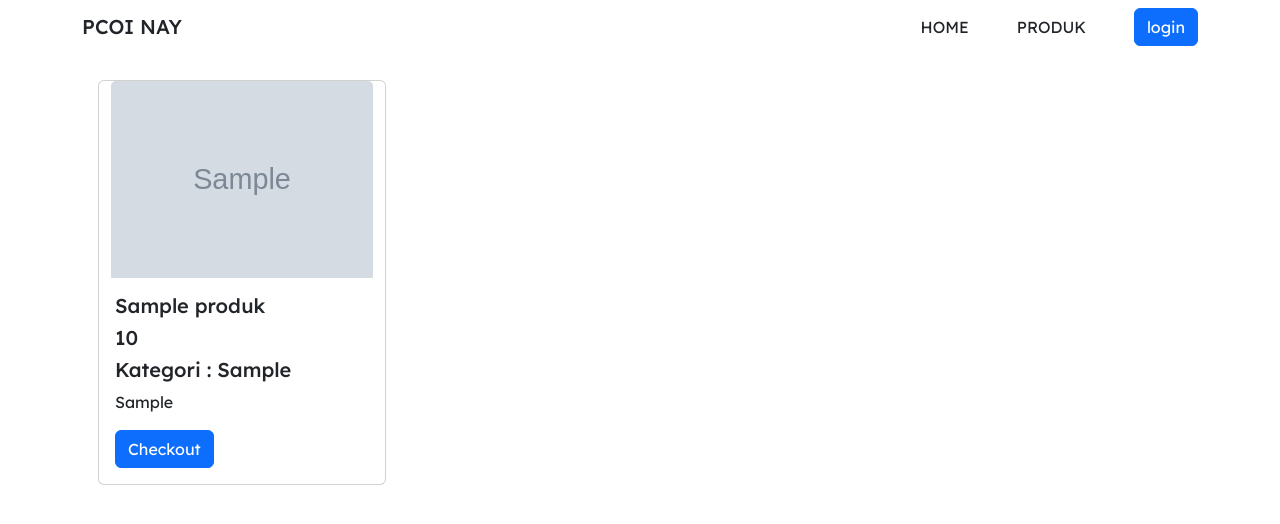
After one commit to NAYLA-PPLG1/pcoi, a PHP site: page /detail.php?id=1 in a window 1280 px wide. The commit adds this page. Shown: the top 524 px of the page. Run offline with PHP 8.4, Linux system fonts and the light colour scheme; tables that the repository leaves empty or names only in its code hold one stand-in row (values such as "Sample post"); grey boxes marked "Sample" are stand-in pictures.

Commit message:
bikin navbar dll

```diff
--- /dev/null
+++ b/pages/components/navbar.php
@@ -0,0 +1,52 @@
+<!DOCTYPE html>
+<html lang="en">
+<head>
+    <meta charset="UTF-8">
+    <meta name="viewport" content="width=device-width, initial-scale=1.0">
+    <title>Document</title>
+    <link rel="stylesheet" href="https://cdn.jsdelivr.net/npm/bootstrap@5.3.3/dist/css/bootstrap.min.css">
+    <link rel="preconnect" href="https://fonts.googleapis.com">
+    <link rel="preconnect" href="https://fonts.gstatic.com" crossorigin>
+    <link href="https://fonts.googleapis.com/css2?family=Lexend:wght@100..900&display=swap" rel="stylesheet">
+</head>
+<style>
+    .list-style-non {
+        list-style: none;
+    }
+    .lexend-<uniquifier> {
+        font-family: "Lexend", sans-serif;
+        font-optical-sizing: auto;
+        font-weight: <weight>;
+        font-style: normal;
+    }
+
+    body {
+        font-family: "Lexend", serif;
+    }
+
+    nav {
+        background-color: transparent;
+        backdrop-filter: blur(4px);
+    }
+</style>
+<body>
+<nav class="fixed-top navbar d-flex flex-row">
+        <div class="container d-flex font-bold text-light align-items-center">
+            <span class="navbar-brand mb-0 h1 font-bold text-dark">PCOI NAY</span>
+            <ul class="list-style-non d-flex flex-row gap-5 mb-0 text-dark align-items-center">
+
+                <li><a href=""></a></li>
+                <li>HOME</li>
+                <li>PRODUK</li>
+                <?php if (isset($_SESSION['role'])) { ?>
+                    <?php echo $_SESSION['username'] ?>
+                    <a class="btn btn-danger" href="./auth/logout.php">Logout</a>
+
+                <?php } else { ?>
+                    <a class="btn btn-primary" href="./auth/login.php">login</a>
+                <?php } ?>
+            </ul>
+        </div>
+    </nav>
+</body>
+</html>
--- /dev/null
+++ b/pages/detail.php
@@ -0,0 +1,53 @@
+<?php
+session_start();
+include("./koneksi/koneksi.php");
+
+if (!isset($_GET['id'])) {
+    echo "Halaman Tidak Tersedia";
+    die();
+}
+$id = $_GET["id"];
+
+$query = mysqli_query($koneksi, "SELECT produk.id, produk.nama, produk.harga, produk.foto, produk.deksripsi, kategori.id AS id_kategori, kategori AS nama_kategori FROM produk INNER JOIN kategori ON produk.id_kategori = kategori.id
+where produk.id='$id'");
+
+if (mysqli_num_rows($query) == 0) {
+    echo "Data tidak ditemukan";
+    die();
+}
+$data = mysqli_fetch_array($query);
+?>
+
+<!DOCTYPE html>
+<html lang="en">
+
+<head>
+    <meta charset="UTF-8">
+    <meta name="viewport" content="width=device-width, initial-scale=1.0">
+    <title>Document</title>
+    <link rel="stylesheet" href="https://cdn.jsdelivr.net/npm/bootstrap@5.3.3/dist/css/bootstrap.min.css">
+    <link rel="preconnect" href="https://fonts.googleapis.com">
+    <link rel="preconnect" href="https://fonts.gstatic.com" crossorigin>
+    <link href="https://fonts.googleapis.com/css2?family=Lexend:wght@100..900&display=swap" rel="stylesheet">
+</head>
+
+<body>
+    <?php include("./components/navbar.php"); ?>
+
+    <div class="container mt-5 pt-3">
+        <div class="card p-0 row d-flex justify-content-center m-3" style="width: 18rem; ">
+            <div class="">
+                <img src="../assets/foto_produk/<?= $data['foto'] ?>" class="card-img-top" alt="...">
+            </div>
+            <div class="card-body">
+                <h5 class="card-title"><?= $data['nama'] ?></h5>
+                <h5 class="card-tittle"><?= $data['harga'] ?></h5>
+                <h5 class="card-title">Kategori : <?= $data['nama_kategori']?></h5>
+                <p class="card-tittle"><?= $data['deksripsi'] ?></p>
+                <a href="detail.php?id=<?= $data['id'] ?>" class="btn btn-primary">Checkout</a>
+            </div>
+        </div>
+    </div>
+</body>
+
+</html>
```
Also changed, not shown: pages/auth/login.php (+22 -5 lines), pages/auth/register.php (+21 -3 lines), pages/index.php (+9 -9 lines).
